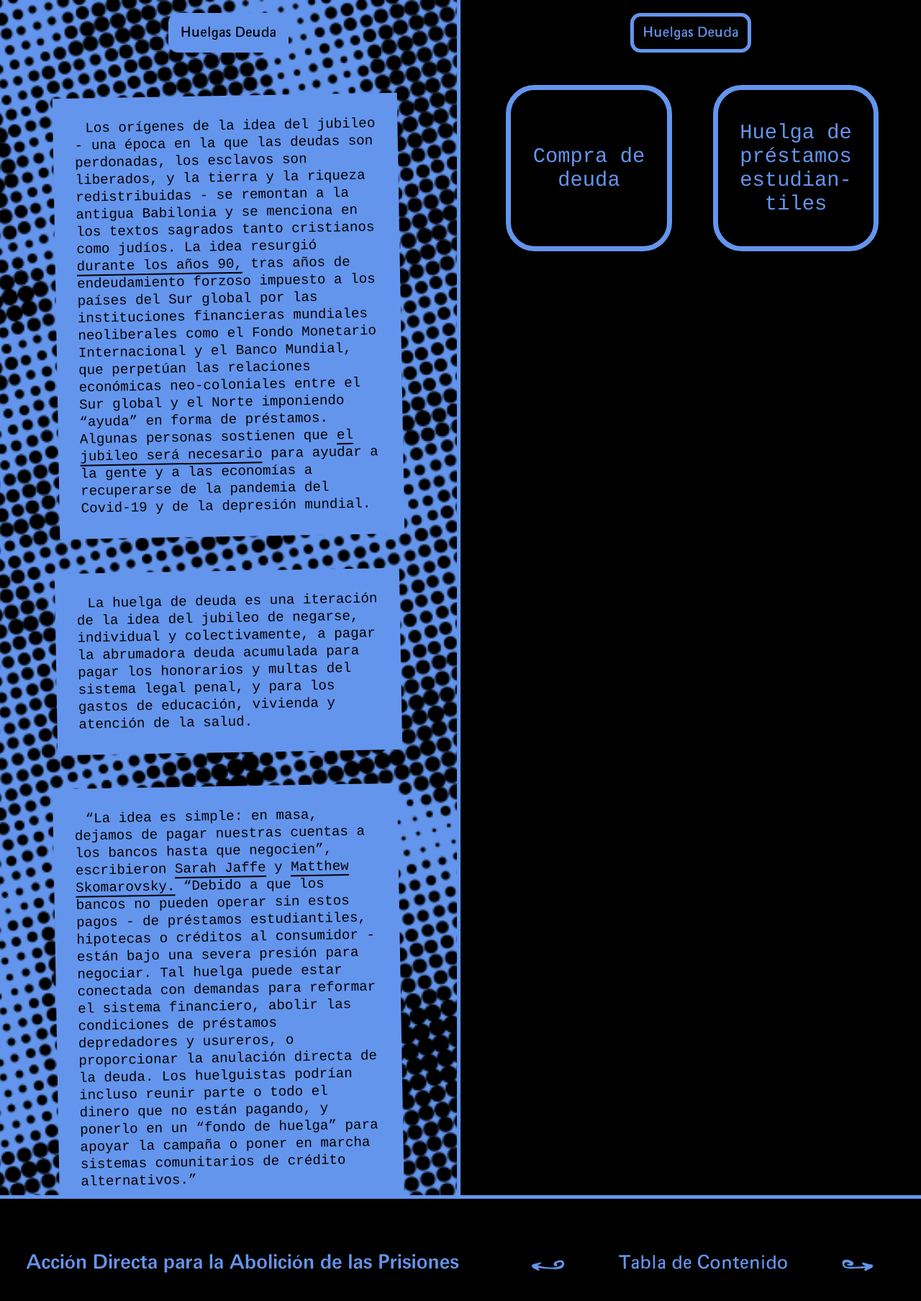
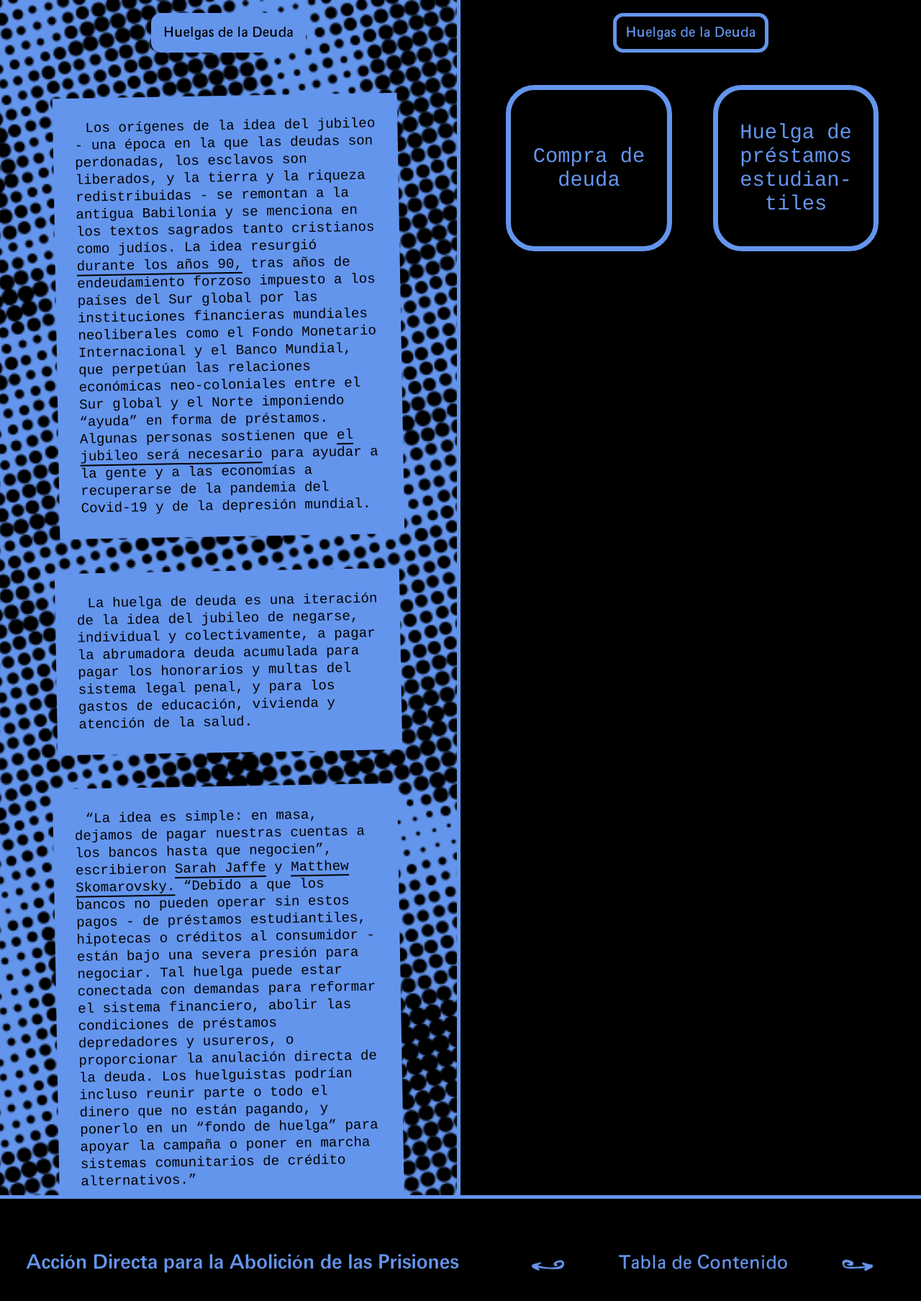
Before and after one commit to direct-action-zine/direct-action-zine-esp, a Jekyll site: the page built from _actions/debt-strikes/1-debt-strikes.markdown, in a window 1280 px wide. Shown: the top 1807 px of the page at 72% size. Built offline with Jekyll 4.4.1, drawn with Linux system fonts in a browser that asks for light colours.

```diff
--- a/_actions/contents.markdown
+++ b/_actions/contents.markdown
@@ -2,7 +2,7 @@
 layout: contents
 title: Agradecimientos
 types:
-  - name: Huelgas deuda
+  - name: Huelgas de la Deuda
     url: debt-strikes
     numUrl: 1-debt-strikes
   - name: Campamen-tos
--- a/_actions/debt-strikes/1-debt-strikes.markdown
+++ b/_actions/debt-strikes/1-debt-strikes.markdown
@@ -1,6 +1,6 @@
 ---
 layout: section-intro
-title: Huelgas Deuda
+title: Huelgas de la Deuda
 types:
   - name: Compra de deuda
     url: debt-buy-backs
```
